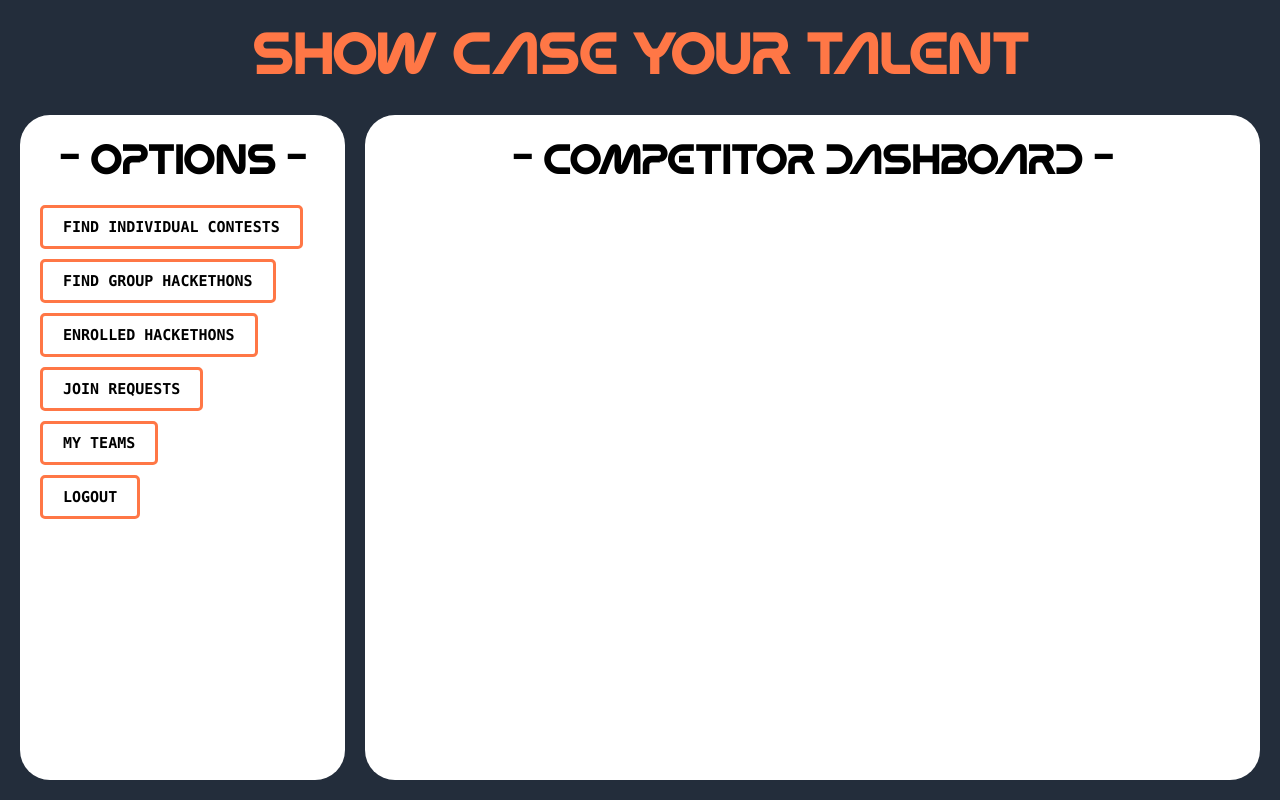
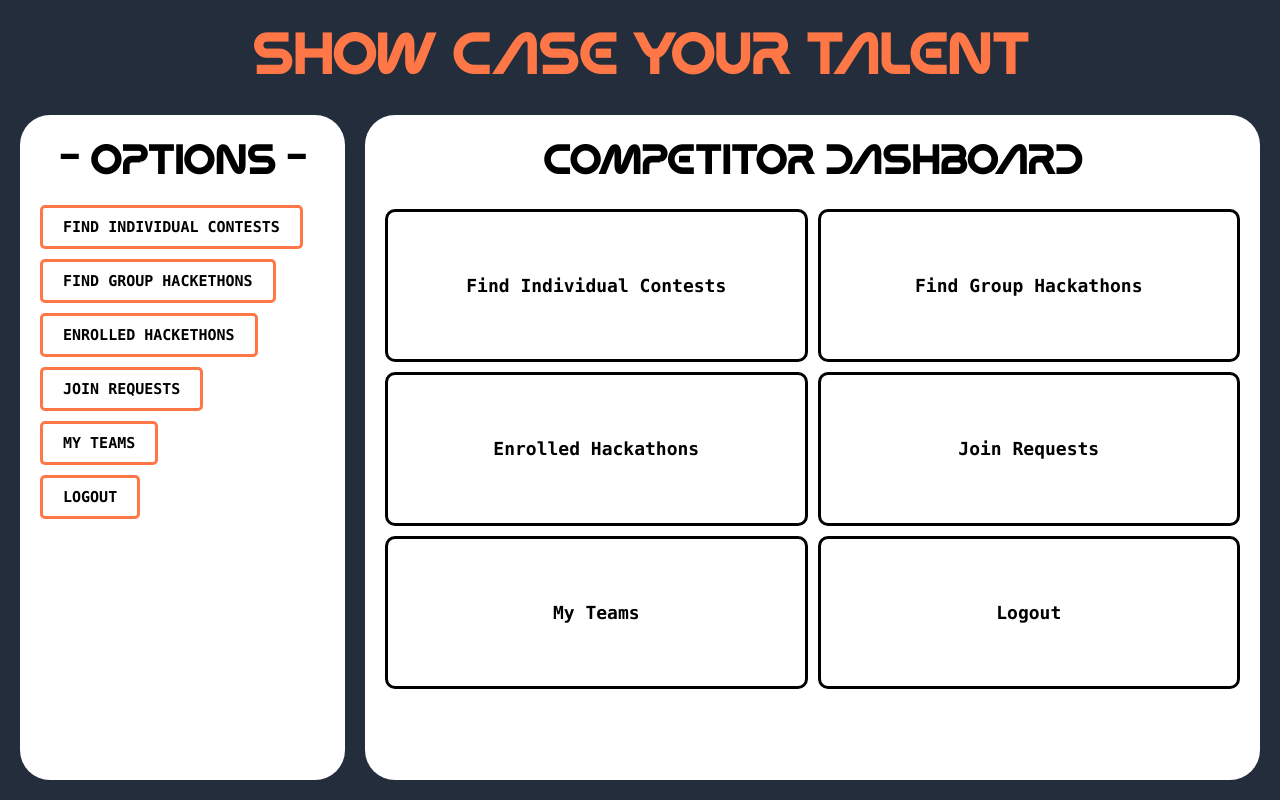
Before and after one commit to Shijin1111/HackersBridge, a Django app: page /competitor/dashboard/ in a window 1280 px wide. Run offline with Django 5.2, Linux system fonts and the light colour scheme; a user stored in the database is signed in.

Commit message:
btn added

```diff
--- a/templates/competitor/competitor_dashboard.html
+++ b/templates/competitor/competitor_dashboard.html
@@ -192,6 +192,24 @@
         p{
             color: white;
         }
+        .btn-like-invert{
+            display: inline-block;
+            padding: 10px 20px;
+            font-size: 16px;
+            font-weight: bold;
+            text-align: center;
+            text-decoration: none;
+            transition: background-color 0.3s, color 0.3s, transform 0.2s ease, box-shadow 0.3s ease;
+            border-radius: 5px;
+            border: solid black;
+            color:black;
+        }
+        .btn-like-invert:hover {
+            border: solid rgb(255, 119, 70);
+            background-color: white;
+            color: black; /* Ensures text color becomes white */
+            transform: scale(1.01);
+        }
     </style>
 </head>
 <body>
@@ -211,37 +229,37 @@
         </div>
 
         <div class="content">
-        {% block right_div %}
-            <h1 style="color:black;text-align: center;">- competitor Dashboard -</h1>
+            {% block right_div %}
+    <h1 style="color:black;text-align: center;">Competitor Dashboard</h1>
 
-            {% comment %} {% if group_events %}
-                <div class="cards-container" style="display: grid; grid-template-columns: repeat(2, 1fr); gap: 16px;">
-                    {% for event in group_events %}
-                        <div class="card" >
-                            <!-- Hackathon Name as a separate box -->
-                            <div class="hackathon_name">
-                                {{ event.hackathon_name }}
-                            </div>
-                            <div style="padding: 16px;">
-                                <p><strong>Organization:</strong> {{ event.organization }}</p>
-                                <p><strong>Theme:</strong> {{ event.theme }}</p>
-                                <p><strong>Frameworks:</strong> {{ event.frameworks }}</p>
-                                <p><strong>Max Team Size:</strong> {{ event.max_team_size }}</p>
-                                <p><strong>Submission Deadline:</strong> {{ event.last_submission_datetime|date:"Y-m-d H:i" }}</p>
-                                <!-- Button instead of evaluation criteria -->
-                                <div style="text-align: center; margin-top: 16px;">
-                                    <a href="#" class="btn-like" >
-                                        View Details
-                                    </a>
-                                </div>
-                            </div>
-                        </div>
-                    {% endfor %}
-                </div>
-            {% else %}
-                <p>No group events found. <a href="{% url 'host:create_group_event' %}">Create your first event!</a></p>
-            {% endif %}  {% endcomment %}
-        {% endblock right_div %}
+    <div style="display: grid; grid-template-columns: 1fr 1fr; grid-template-rows: auto; gap: 10px; height: 60vh; margin-top: 20px;">
+        <a href="{% url 'competitor:find_individual_events' %}" class="btn-like-invert"
+           style="display: flex; justify-content: center; align-items: center; text-align: center; font-size: 18px;  border-radius: 10px;">
+            Find Individual Contests
+        </a>
+        <a href="{% url 'competitor:find_group_events' %}" class="btn-like-invert"
+           style="display: flex; justify-content: center; align-items: center; text-align: center; font-size: 18px; border-radius: 10px;">
+            Find Group Hackathons
+        </a>
+        <a href="{% url 'competitor:enrolled_hackathons' %}" class="btn-like-invert"
+           style="display: flex; justify-content: center; align-items: center; text-align: center; font-size: 18px; border-radius: 10px;">
+            Enrolled Hackathons
+        </a>
+        <a href="{% url 'competitor:view_join_requests' %}" class="btn-like-invert"
+           style="display: flex; justify-content: center; align-items: center; text-align: center; font-size: 18px; border-radius: 10px;">
+            Join Requests
+        </a>
+        <a href="{% url 'competitor:my_teams' %}" class="btn-like-invert"
+           style="display: flex; justify-content: center; align-items: center; text-align: center; font-size: 18px;  border-radius: 10px;">
+            My Teams
+        </a>
+        <a href="{% url 'competitor:logout' %}" class="btn-like-invert"
+           style="display: flex; justify-content: center; align-items: center; text-align: center; font-size: 18px;border-radius: 10px;">
+            Logout
+        </a>
+    </div>
+{% endblock right_div %}
+
         </div>
 
 
```
Also changed, not shown: db.sqlite3.
